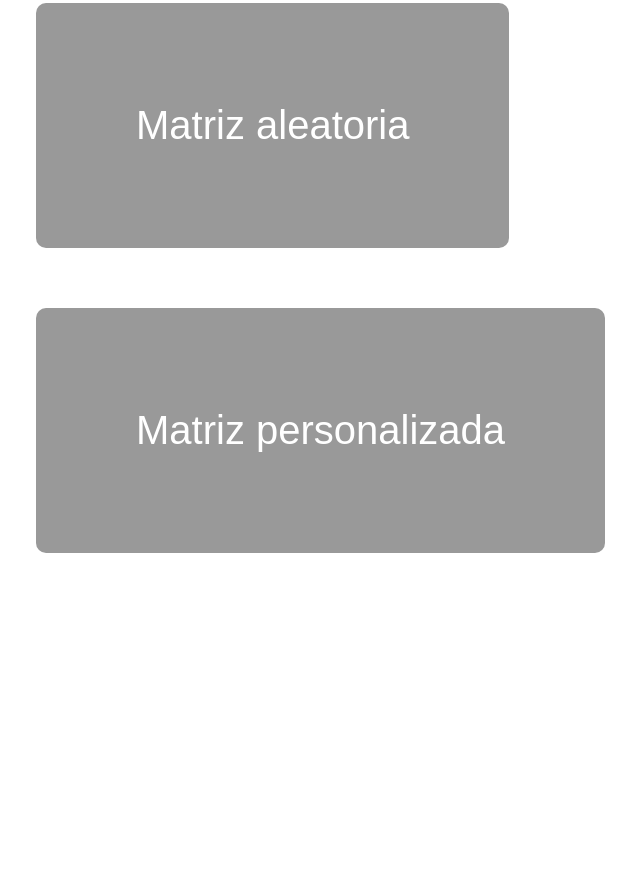
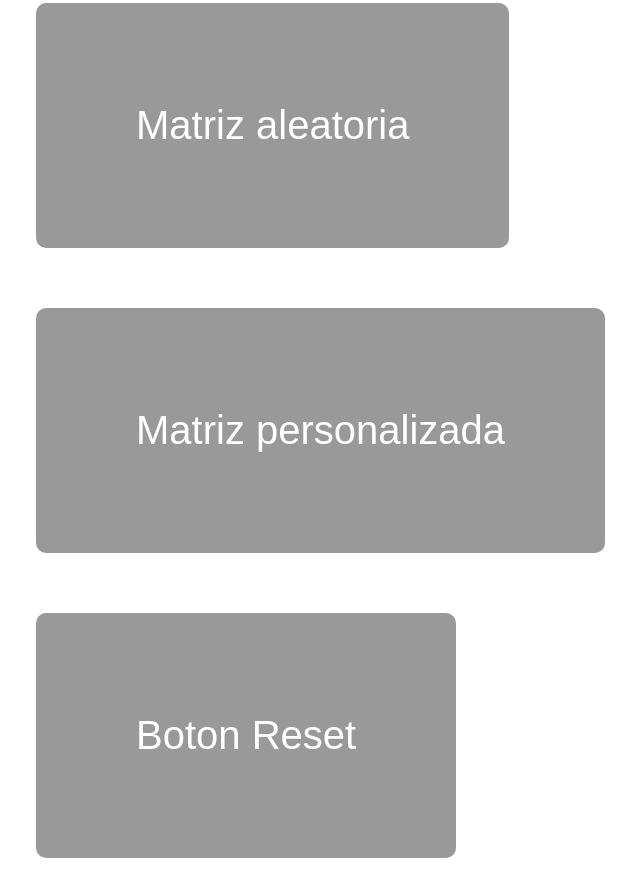
Before and after one commit to cNobroc/MATE.COMPU, a plain HTML site: page index.html in a window 1280 px wide. Shown: the part 264-1160 px from the top of the page, without its empty margins (32-672 px from the left). Before the commit the page ends 877 px from the top, so only its background shows below. Drawn offline with Linux system fonts and the light colour scheme.

Commit message:
Update index.html

```diff
--- a/index.html
+++ b/index.html
@@ -10,6 +10,7 @@
     <div>
         <button id="boton_aleatorio" class="my-button">Matriz aleatoria</button>
         <button id="boton_personalizado" class="my-button">Matriz personalizada</button>
+        <button id="boton_reset" class="my-button">Boton Reset</button>
     </div>
 
     <script src="tryproyect.js"></script>
```
